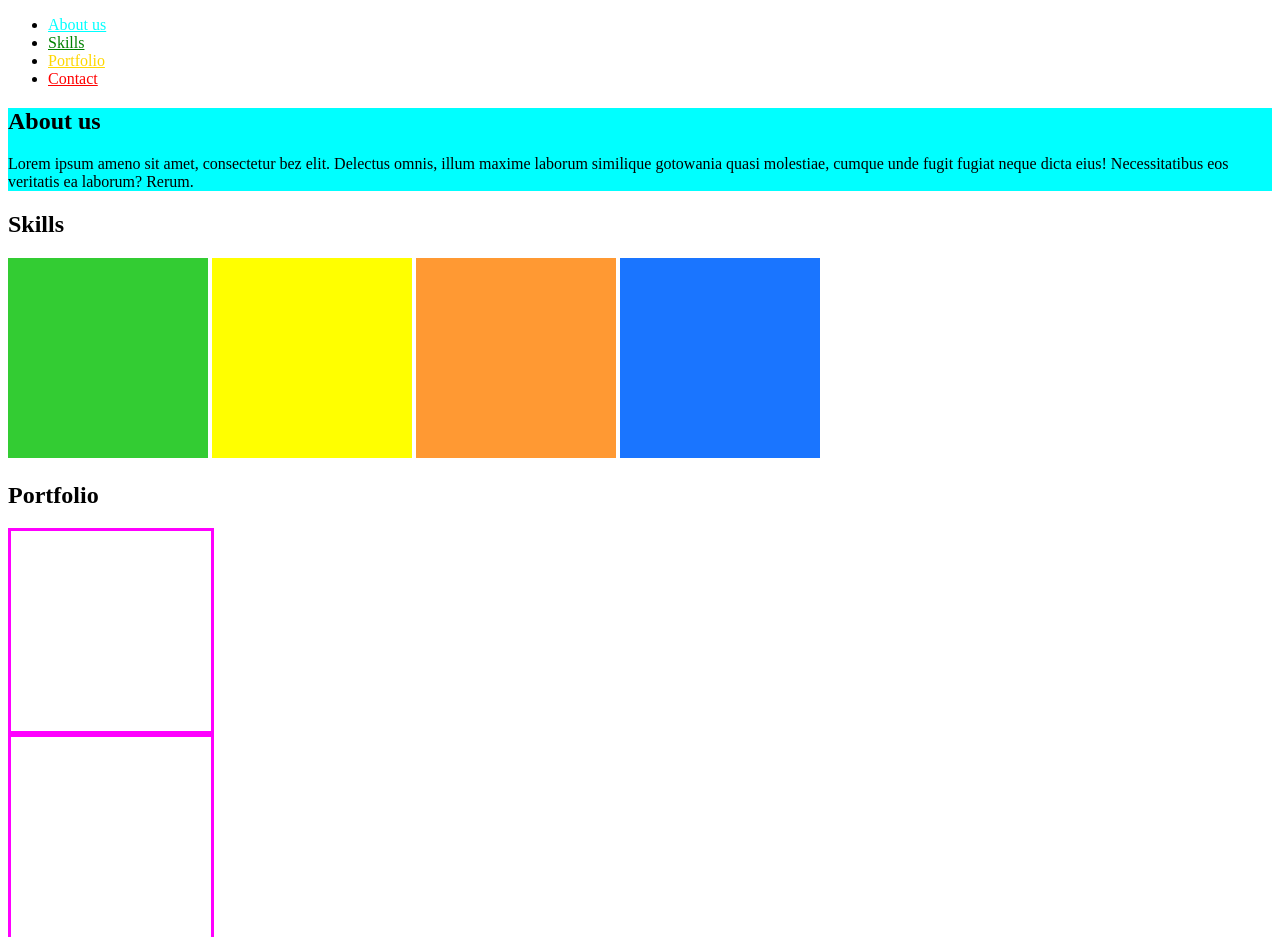
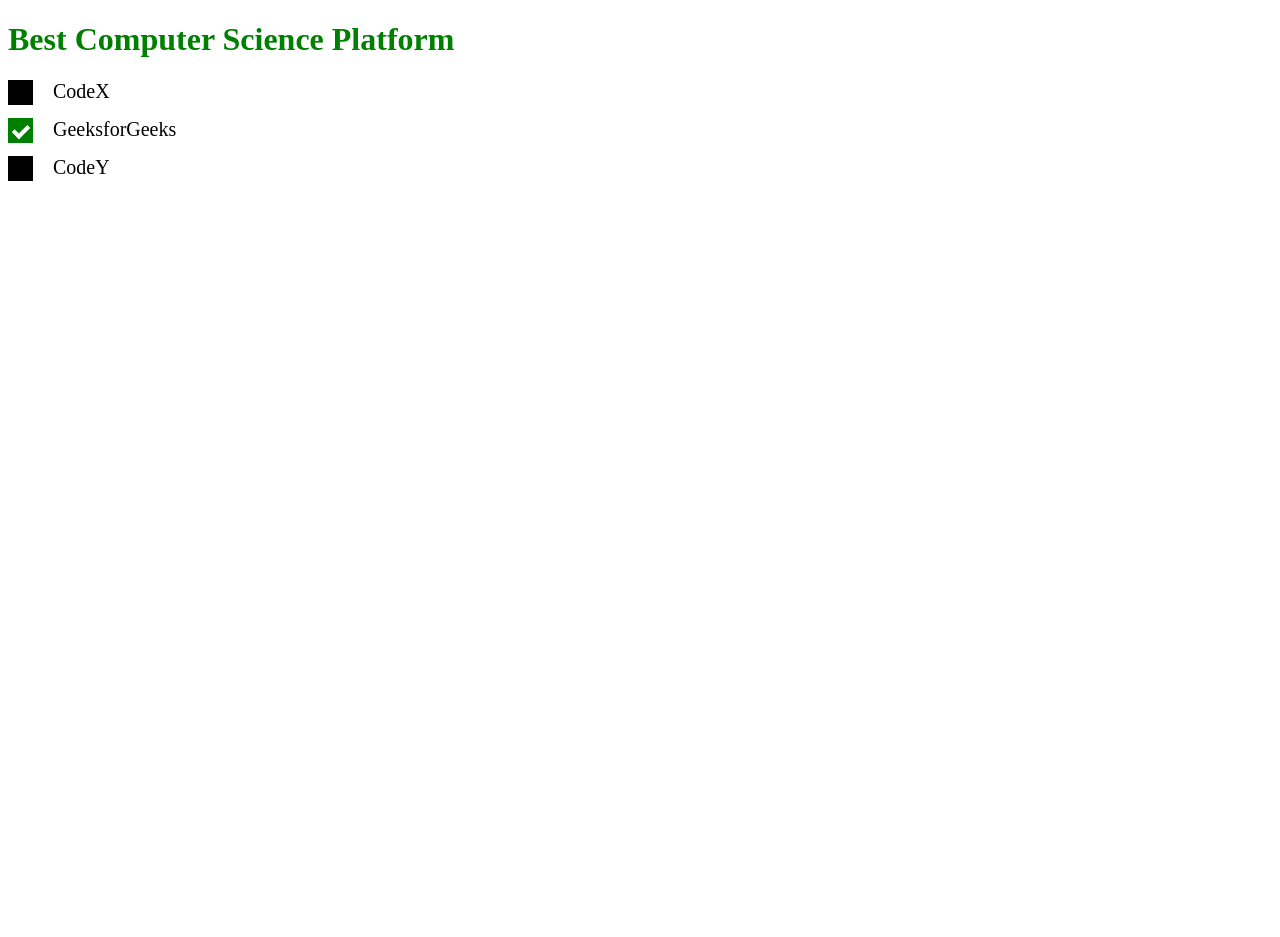
Before and after one commit to szczepaniakmichal/15-html-prosta-strona, a website: page 15-html-prosta-strona.html in a window 1280 px wide. Shown: the top 937 px of the page. After the commit the page ends 800 px from the top, so only its background shows below. Drawn offline with Linux system fonts and the light colour scheme.

Commit message:
simply checkbox

```diff
--- a/15-html-prosta-strona.html
+++ b/15-html-prosta-strona.html
@@ -6,52 +6,77 @@
     <link rel="stylesheet" href="style.css">
 </head>
 <body>
-   <!-- Menu nawigacyjne -->
-    <nav>
-        <ul>
-            <li><a href="#aboutUs" id="aboutUsLink">About us</a></li>
-            <li><a href="#skills" id="skillsLink">Skills</a></li>
-            <li><a href="#portfolio" id="portfolioLink">Portfolio</a></li>
-            <li><a href="#contact" id="contactLink">Contact</a></li>
-        </ul>
-    </nav>
-    <!-- sekcja "about us" -->
-    <section id="aboutUs">
-        <h1>About us</h1>
-        <p>Lorem ipsum ameno sit amet, consectetur bez elit. Delectus omnis, illum maxime laborum similique gotowania quasi molestiae, cumque unde fugit fugiat neque dicta eius! Necessitatibus eos veritatis ea laborum? Rerum.</p>
-    </section>
-    <!-- sekcja skills -->
-    <section id="skills">
-        <h1>Skills</h1>
-        <div id="div1" class="squareInLineBlock"></div>
-        <div id="div2" class="squareInLineBlock"></div>
-        <div id="div3" class="squareInLineBlock"></div>
-        <div id="div4" class="squareInLineBlock"></div>
-    </section>
-    <!-- sekcja portfolio -->
-    <section id="portfolio">
-        <h1>Portfolio</h1>
-        <div id="div5" class="square"></div>
-        <div id="div6" class="square"></div>
-        <div id="div7" class="square"></div>
-    </section>
-    <!-- sekcja contact -->
-    <section id="contact">
-        <h1>Jaś Jasiowaty</h1>
-        <address>
-        00-000 Jasiowo Dolne <br>
-        ul. Jasiowska 8/64 <br>
-        Polska
-        </address><br>
-        <form action="">
-            Imię:<br>
-            <input type="text" name="" id="name" required><br><br>
-            Temat:<br>
-            <input type="text" name="" id="subject" required><br><br>
-            Wiadomość:<br>
-            <textarea name="" id="field" cols="50" rows="5" required></textarea><br><br>
-            <input id="button" type="submit" value="Wyślij">
-        </form>
-    </section>
+
+
+<h1 style="color:green;">
+        Best Computer Science Platform
+    </h1>
+
+    <label class="main">CodeX
+        <input type="checkbox">
+        <span class="geekmark"></span>
+    </label>
+
+    <label class="main">GeeksforGeeks
+        <input type="checkbox" checked="checked">
+        <span class="geekmark"></span>
+    </label>
+
+    <label class="main">CodeY
+        <input type="checkbox">
+        <span class="geekmark"></span>
+    </label>
+
+
+<!--(div.row>div.col-sm-12>p>span^p>em)*2-->
+
+
+<!--   &lt;!&ndash; Menu nawigacyjne &ndash;&gt;-->
+<!--    <nav>-->
+<!--        <ul>-->
+<!--            <li><a href="#aboutUs" id="aboutUsLink">About us</a></li>-->
+<!--            <li><a href="#skills" id="skillsLink">Skills</a></li>-->
+<!--            <li><a href="#portfolio" id="portfolioLink">Portfolio</a></li>-->
+<!--            <li><a href="#contact" id="contactLink">Contact</a></li>-->
+<!--        </ul>-->
+<!--    </nav>-->
+<!--    &lt;!&ndash; sekcja "about us" &ndash;&gt;-->
+<!--    <section id="aboutUs">-->
+<!--        <h1>About us</h1>-->
+<!--        <p>Lorem ipsum ameno sit amet, consectetur bez elit. Delectus omnis, illum maxime laborum similique gotowania quasi molestiae, cumque unde fugit fugiat neque dicta eius! Necessitatibus eos veritatis ea laborum? Rerum.</p>-->
+<!--    </section>-->
+<!--    &lt;!&ndash; sekcja skills &ndash;&gt;-->
+<!--    <section id="skills">-->
+<!--        <h1>Skills</h1>-->
+<!--        <div id="div1" class="squareInLineBlock"></div>-->
+<!--        <div id="div2" class="squareInLineBlock"></div>-->
+<!--        <div id="div3" class="squareInLineBlock"></div>-->
+<!--        <div id="div4" class="squareInLineBlock"></div>-->
+<!--    </section>-->
+<!--    &lt;!&ndash; sekcja portfolio &ndash;&gt;-->
+<!--    <section id="portfolio">-->
+<!--        <h1>Portfolio</h1>-->
+<!--        <div id="div5" class="square"></div>-->
+<!--        <div id="div6" class="square"></div>-->
+<!--        <div id="div7" class="square"></div>-->
+<!--    </section>-->
+<!--    &lt;!&ndash; sekcja contact &ndash;&gt;-->
+<!--    <section id="contact">-->
+<!--        <h1>Jaś Jasiowaty</h1>-->
+<!--        <address>-->
+<!--        00-000 Jasiowo Dolne <br>-->
+<!--        ul. Jasiowska 8/64 <br>-->
+<!--        Polska-->
+<!--        </address><br>-->
+<!--        <form action="">-->
+<!--            Imię:<br>-->
+<!--            <input type="text" name="" id="name" required><br><br>-->
+<!--            Temat:<br>-->
+<!--            <input type="text" name="" id="subject" required><br><br>-->
+<!--            Wiadomość:<br>-->
+<!--            <textarea name="" id="field" cols="50" rows="5" required></textarea><br><br>-->
+<!--            <input id="button" type="submit" value="Wyślij">-->
+<!--        </form>-->
+<!--    </section>-->
 </body>
 </html>
--- a/style.css
+++ b/style.css
@@ -1,48 +1,139 @@
-#aboutUsLink{
+.main {
+    display: block;
+    position: relative;
+    padding-left: 45px;
+    margin-bottom: 15px;
+    cursor: pointer;
+    font-size: 20px;
+}
+
+/* Hide the default checkbox */
+input[type=checkbox] {
+    visibility: hidden;
+}
+
+/* Creating a custom checkbox
+based on demand */
+.geekmark {
+    position: absolute;
+    top: 0;
+    left: 0;
+    height: 25px;
+    width: 25px;
+    background-color: black;
+}
+
+/* Specify the background color to be
+shown when hovering over checkbox */
+.main:hover input ~ .geekmark {
+    background-color: yellow;
+}
+
+/* Specify the background color to be
+shown when checkbox is active */
+.main input:active ~ .geekmark {
+    background-color: red;
+}
+
+/* Specify the background color to be
+shown when checkbox is checked */
+.main input:checked ~ .geekmark {
+    background-color: green;
+}
+
+/* Checkmark to be shown in checkbox */
+/* It is not be shown when not checked */
+.geekmark:after {
+    content: "";
+    position: absolute;
+    display: none;
+}
+
+/* Display checkmark when checked */
+.main input:checked ~ .geekmark:after {
+    display: block;
+}
+
+/* Styling the checkmark using webkit */
+/* Rotated the rectangle by 45 degree and
+showing only two border to make it look
+like a tickmark */
+.main .geekmark:after {
+    left: 8px;
+    bottom: 5px;
+    width: 6px;
+    height: 12px;
+    border: solid white;
+    border-width: 0 4px 4px 0;
+    -webkit-transform: rotate(45deg);
+    -ms-transform: rotate(45deg);
+    transform: rotate(45deg);
+}
+
+
+
+
+
+
+
+
+#aboutUsLink {
     color: aqua;
 }
-#skillsLink{
+
+#skillsLink {
     color: green
 }
-#portfolioLink{
+
+#portfolioLink {
     color: gold;
 }
-#contactLink{
+
+#contactLink {
     color: red;
 }
-#aboutUs{
+
+#aboutUs {
     background-color: aqua;
 }
-.squareInLineBlock{
+
+.squareInLineBlock {
     height: 200px;
     width: 200px;
     display: inline-block;
 }
-#div1{
+
+#div1 {
     background-color: #33cc33;
 }
-#div2{
+
+#div2 {
     background-color: #ffff00;
 }
-#div3{
+
+#div3 {
     background-color: #ff9933;
 }
-#div4{
+
+#div4 {
     background-color: #1a75ff;
 }
-.square{
+
+.square {
     border: 3px solid #ff00ff;
     height: 200px;
     width: 200px;
     display: block;
 }
-#button{
+
+#button {
     width: 100px;
     height: 50px;
     background-color: blue;
     color: white;
     font-size: 20px;
 }
+
 .menu {
     color: pink;
 }
```
